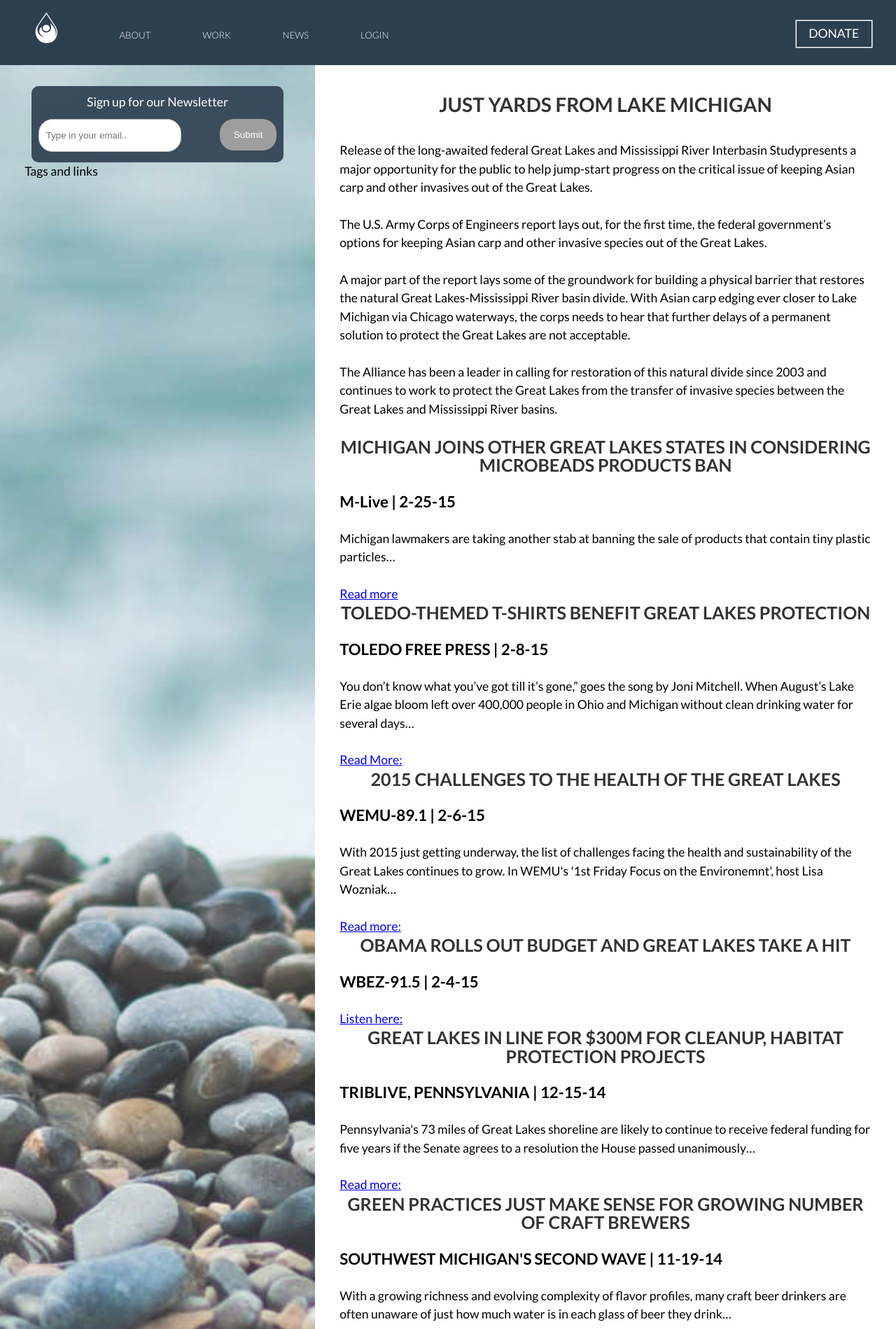
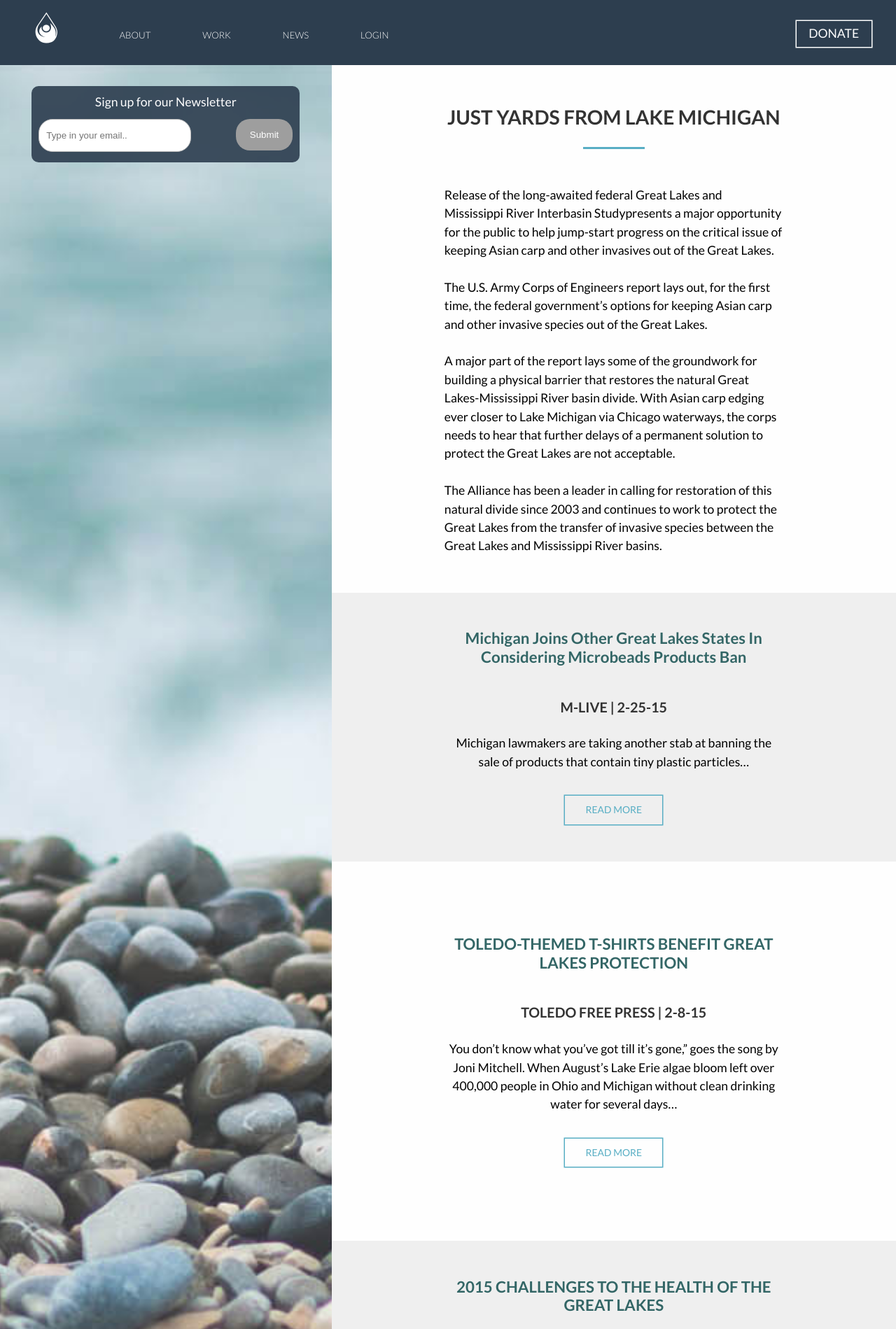
Before and after one commit to gbales11/greatlakesalliance, a Jekyll site: the page built from news.html, in a window 1280 px wide. Shown: the top 1899 px of the page at 70% size. Built offline with Jekyll 4.4.1, drawn with Linux system fonts in a browser that asks for light colours; nearby versions of some CDN libraries; Markdown is read by kramdown in place of the engine named in the settings; some of the changed text lies outside the part shown; grey boxes are pictures that could not be loaded.

Commit message:
refactor(css, html): update style of headlines
Update color and style of Headlines section.

```diff
--- a/css/style.css
+++ b/css/style.css
@@ -824,13 +824,24 @@ ul.social-buttons li {
   color: #336666; }
 
 /* line 677, /Users/sam/Documents/Graphic Design/3rd Year/Semester 6/Web Dev. V/greatlakesalliance/scss/components/main */
+.entry1 {
+  background-color: #EFEFEF;
+  margin-top: 3em;
+  padding: 3em 20%; }
+
+/* line 683, /Users/sam/Documents/Graphic Design/3rd Year/Semester 6/Web Dev. V/greatlakesalliance/scss/components/main */
+.entry2 {
+  margin-top: 3em;
+  padding: 3em 20%; }
+
+/* line 688, /Users/sam/Documents/Graphic Design/3rd Year/Semester 6/Web Dev. V/greatlakesalliance/scss/components/main */
 .wrap {
   height: 100vh;
   display: -webkit-flex;
   display: -ms-flexbox;
   display: flex; }
 
-/* line 681, /Users/sam/Documents/Graphic Design/3rd Year/Semester 6/Web Dev. V/greatlakesalliance/scss/components/main */
+/* line 692, /Users/sam/Documents/Graphic Design/3rd Year/Semester 6/Web Dev. V/greatlakesalliance/scss/components/main */
 main {
   -webkit-flex: 1;
       -ms-flex: 1;
@@ -839,21 +850,21 @@ main {
   display: -ms-flexbox;
   display: flex; }
 
-/* line 685, /Users/sam/Documents/Graphic Design/3rd Year/Semester 6/Web Dev. V/greatlakesalliance/scss/components/main */
+/* line 696, /Users/sam/Documents/Graphic Design/3rd Year/Semester 6/Web Dev. V/greatlakesalliance/scss/components/main */
 aside, article {
   overflow-y: scroll;
-  padding: 2em;
   margin-top: 5em; }
 
-/* line 690, /Users/sam/Documents/Graphic Design/3rd Year/Semester 6/Web Dev. V/greatlakesalliance/scss/components/main */
+/* line 700, /Users/sam/Documents/Graphic Design/3rd Year/Semester 6/Web Dev. V/greatlakesalliance/scss/components/main */
 aside {
   -webkit-flex: 1;
       -ms-flex: 1;
           flex: 1;
   background: url("../images/greatlakes-56.jpg") no-repeat center top;
-  background-size: cover; }
-
-/* line 695, /Users/sam/Documents/Graphic Design/3rd Year/Semester 6/Web Dev. V/greatlakesalliance/scss/components/main */
+  background-size: cover;
+  padding: 2em; }
+
+/* line 706, /Users/sam/Documents/Graphic Design/3rd Year/Semester 6/Web Dev. V/greatlakesalliance/scss/components/main */
 article {
   -webkit-flex: 2;
       -ms-flex: 2;
@@ -861,7 +872,7 @@ article {
   background-color: #FEFEFE; }
 
 @media (max-width: 50em) {
-  /* line 700, /Users/sam/Documents/Graphic Design/3rd Year/Semester 6/Web Dev. V/greatlakesalliance/scss/components/main */
+  /* line 711, /Users/sam/Documents/Graphic Design/3rd Year/Semester 6/Web Dev. V/greatlakesalliance/scss/components/main */
   main {
     -webkit-flex-direction: column;
         -ms-flex-direction: column;
@@ -869,7 +880,7 @@ article {
  }
 
 /* Education section*/
-/* line 707, /Users/sam/Documents/Graphic Design/3rd Year/Semester 6/Web Dev. V/greatlakesalliance/scss/components/main */
+/* line 718, /Users/sam/Documents/Graphic Design/3rd Year/Semester 6/Web Dev. V/greatlakesalliance/scss/components/main */
 .kit {
   border: 6px solid #c9c9c9;
   padding: 2em;
@@ -877,7 +888,7 @@ article {
   background-color: #f6f6f6; }
 
 /* Donate Page */
-/* line 716, /Users/sam/Documents/Graphic Design/3rd Year/Semester 6/Web Dev. V/greatlakesalliance/scss/components/main */
+/* line 727, /Users/sam/Documents/Graphic Design/3rd Year/Semester 6/Web Dev. V/greatlakesalliance/scss/components/main */
 .donate-image {
   background: url("../images/greatlakes-52.jpg") no-repeat center top;
   background-size: cover;
--- a/news.html
+++ b/news.html
@@ -1,7 +1,6 @@
 ---
 layout: default
 ---
-
 
 <div class="wrap">
   <main>
@@ -11,57 +10,57 @@ layout: default
 			<input type="text" id="signup" name="signup" placeholder="Type in your email.." autocomplete="off" required />
 			<input type="submit" name="submit" value="Submit" />
 		</form>
-      <p>Tags and links</p>
     </aside>
     <article>
     	<feature>
+    	<div class="contain-2">
 	      <h2>Just Yards From Lake Michigan</h2>
+	      <span class="underline"></span>
 	      <p>Release of the long-awaited federal Great Lakes and Mississippi River Interbasin Studypresents a major opportunity for the public to help jump-start progress on the critical issue of keeping Asian carp and other invasives out of the Great Lakes.</p>
 
 	      <p>The U.S. Army Corps of Engineers report lays out, for the first time, the federal government’s options for keeping Asian carp and other invasive species out of the Great Lakes.</p>
 	      <p>A major part of the report lays some of the groundwork for building a physical barrier that restores the natural Great Lakes-Mississippi River basin divide. With Asian carp edging ever closer to Lake Michigan via Chicago waterways, the corps needs to hear that further delays of a permanent solution to protect the Great Lakes are not acceptable.</p>
 
 	      <p>The Alliance has been a leader in calling for restoration of this natural divide since 2003 and continues to work to protect the Great Lakes from the transfer of invasive species between the Great Lakes and Mississippi River basins.</p>
+	      </div>
      	 </feature>
      	 <blog>
      	 	<div class="entry1">
-				<h3>Michigan Joins Other Great Lakes States In Considering Microbeads Products Ban</h3>
-				<h4>M-Live  |  2-25-15</h4>
-				<p>Michigan lawmakers are taking another stab at banning the sale of products that contain tiny plastic particles…</p>
-				<a href="http://www.mlive.com/news/index.ssf/2015/02/microbeads_ban_michigan.html">Read more</a>
+				<h4 class="center-align green">Michigan Joins Other Great Lakes States In Considering Microbeads Products Ban</h4>
+				<h5>M-Live  |  2-25-15</h5>
+				<p class="center-align">Michigan lawmakers are taking another stab at banning the sale of products that contain tiny plastic particles…</p>
+				<a class="buttons micro"href="http://www.mlive.com/news/index.ssf/2015/02/microbeads_ban_michigan.html">Read More</a>
 			</div>
 			<div class="entry2">
-				<h3>TOLEDO-THEMED T-SHIRTS BENEFIT GREAT LAKES PROTECTION</h3>
-				<h4>TOLEDO FREE PRESS  |  2-8-15</h4>
-				<p>You don’t know what you’ve got till it’s gone,” goes the song by Joni Mitchell. When August’s Lake Erie algae bloom left over 400,000 people in Ohio and Michigan without clean drinking water for several days…</p>
-				<a href="http://www.toledofreepress.com/2015/02/08/toledo-themed-t-shirts-benefit-great-lakes-protection-agency/">Read More:</a>
+				<h4 class="center-align green">TOLEDO-THEMED T-SHIRTS BENEFIT GREAT LAKES PROTECTION</h4>
+				<h5>TOLEDO FREE PRESS  |  2-8-15</h5>
+				<p class="center-align">You don’t know what you’ve got till it’s gone,” goes the song by Joni Mitchell. When August’s Lake Erie algae bloom left over 400,000 people in Ohio and Michigan without clean drinking water for several days…</p>
+				<a class="buttons micro"href="http://www.toledofreepress.com/2015/02/08/toledo-themed-t-shirts-benefit-great-lakes-protection-agency/">Read More</a>
 			</div>
-			<div class="entry3">
-				<h3>2015 CHALLENGES TO THE HEALTH OF THE GREAT LAKES </h3>
-				<h4>WEMU-89.1  |  2-6-15</h4>
-				<p>With 2015 just getting underway, the list of challenges facing the health and sustainability of the Great Lakes continues to grow. In WEMU's '1st Friday Focus on the Environemnt', host Lisa Wozniak…</p>
-				<a href="http://wemu.org/post/1st-friday-focus-environment-2015-challenges-health-great-lakes">Read more:</a>
+			<div class="entry1">
+				<h4 class="center-align green">2015 CHALLENGES TO THE HEALTH OF THE GREAT LAKES </h4>
+				<h5>WEMU-89.1  |  2-6-15</h5>
+				<p class="center-align">With 2015 just getting underway, the list of challenges facing the health and sustainability of the Great Lakes continues to grow. In WEMU's '1st Friday Focus on the Environemnt', host Lisa Wozniak…</p>
+				<a class="buttons micro"href="http://wemu.org/post/1st-friday-focus-environment-2015-challenges-health-great-lakes">Read More</a>
 			</div>
-			<div class="entry4">
-				<h3>OBAMA ROLLS OUT BUDGET AND GREAT LAKES TAKE A HIT</h3>
-				<h4> WBEZ-91.5  |  2-4-15 </h4>
-				<a href="http://www.wbez.org/programs/morning-shift/2015-02-04/morning-shift-obama-rolls-out-budget-and-great-lakes-take-hit">Listen here:</a>
+			<div class="entry2">
+				<h4 class="center-align green">OBAMA ROLLS OUT BUDGET AND GREAT LAKES TAKE A HIT</h4>
+				<h5> WBEZ-91.5  |  2-4-15 </h5>
+				<a class="buttons micro"href="http://www.wbez.org/programs/morning-shift/2015-02-04/morning-shift-obama-rolls-out-budget-and-great-lakes-take-hit">Read More</a>
 			</div>
-			<div class="entry5">
-				<h3>GREAT LAKES IN LINE FOR $300M FOR CLEANUP, HABITAT PROTECTION PROJECTS</h3>
-				<h4>TRIBLIVE, PENNSYLVANIA  |  12-15-14</h4>
-				<p>Pennsylvania's 73 miles of Great Lakes shoreline are likely to continue to receive federal funding for five years if the Senate agrees to a resolution the House passed unanimously…</p>
-				<a href="http://triblive.com/state/pennsylvania/7383325-74/lakes-program-protection#ixzz3TRsLKAQm">Read more:</a>
+			<div class="entry1">
+				<h4 class="center-align green">GREAT LAKES IN LINE FOR $300M FOR CLEANUP, HABITAT PROTECTION PROJECTS</h4>
+				<h5>TRIBLIVE, PENNSYLVANIA  |  12-15-14</h5>
+				<p class="center-align">Pennsylvania's 73 miles of Great Lakes shoreline are likely to continue to receive federal funding for five years if the Senate agrees to a resolution the House passed unanimously…</p>
+				<a class="buttons micro"href="http://triblive.com/state/pennsylvania/7383325-74/lakes-program-protection#ixzz3TRsLKAQm">Read More</a>
 			</div>
-			<div class="entry6">
-				<h3>GREEN PRACTICES JUST MAKE SENSE FOR GROWING NUMBER OF CRAFT BREWERS</h3>
-				<h4>SOUTHWEST MICHIGAN'S SECOND WAVE  |  11-19-14  </h4>
-				<p>With a growing richness and evolving complexity of flavor profiles, many craft beer drinkers are often unaware of just how much water is in each glass of beer they drink…</p>
-				<a href="http://swmichigan.secondwavemedia.com/features/Green-practices-just-make-sense-for-growing-number-of-craft-brewers01113.aspx">Read More:</a>
+			<div class="entry2">
+				<h4 class="center-align green">GREEN PRACTICES JUST MAKE SENSE FOR GROWING NUMBER OF CRAFT BREWERS</h4>
+				<h5>SOUTHWEST MICHIGAN'S SECOND WAVE  |  11-19-14  </h5>
+				<p class="center-align">With a growing richness and evolving complexity of flavor profiles, many craft beer drinkers are often unaware of just how much water is in each glass of beer they drink…</p>
+				<a class="buttons micro"href="http://swmichigan.secondwavemedia.com/features/Green-practices-just-make-sense-for-growing-number-of-craft-brewers01113.aspx">Read More</a>
 			</div>
      	 </blog>
-
     </article>
-
   </main>
 </div>
```
Also changed, not shown: scss/components/_main.scss (+12 -1 lines).
